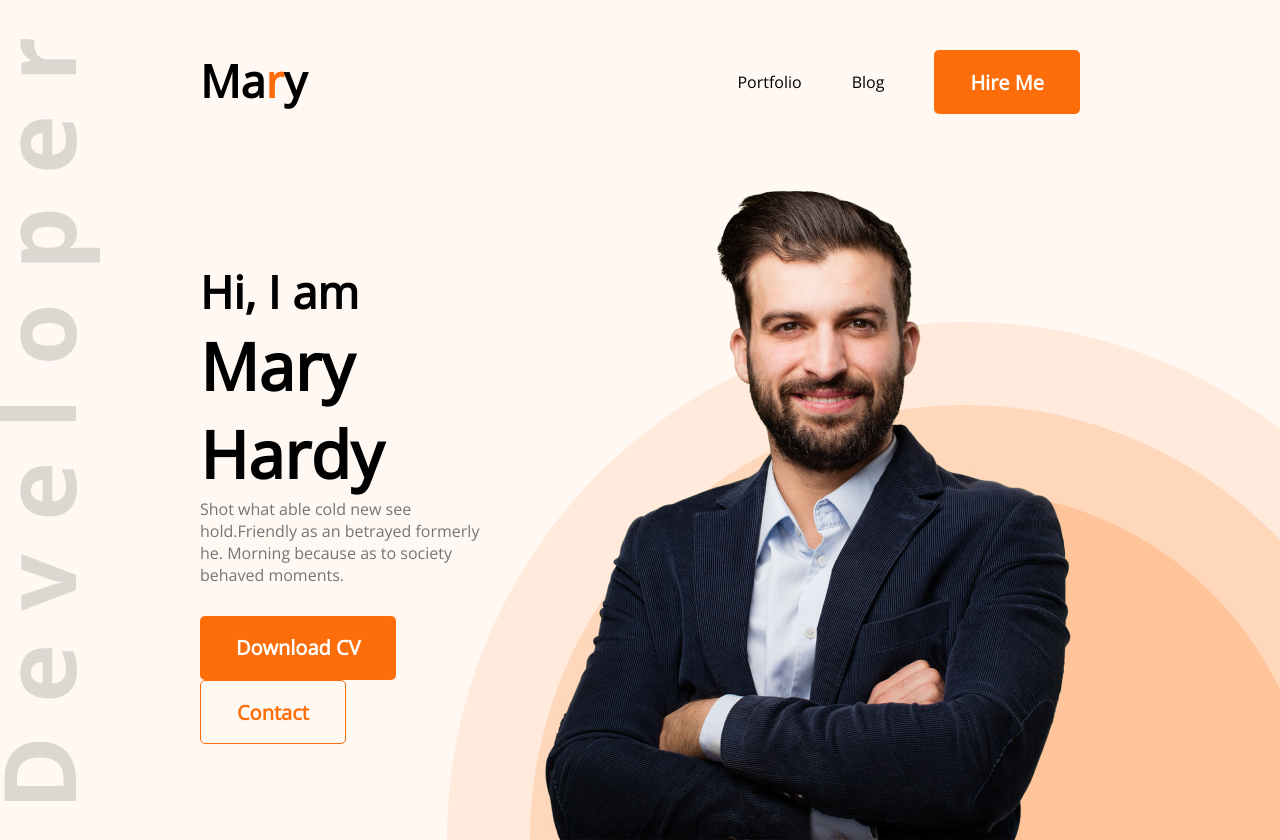
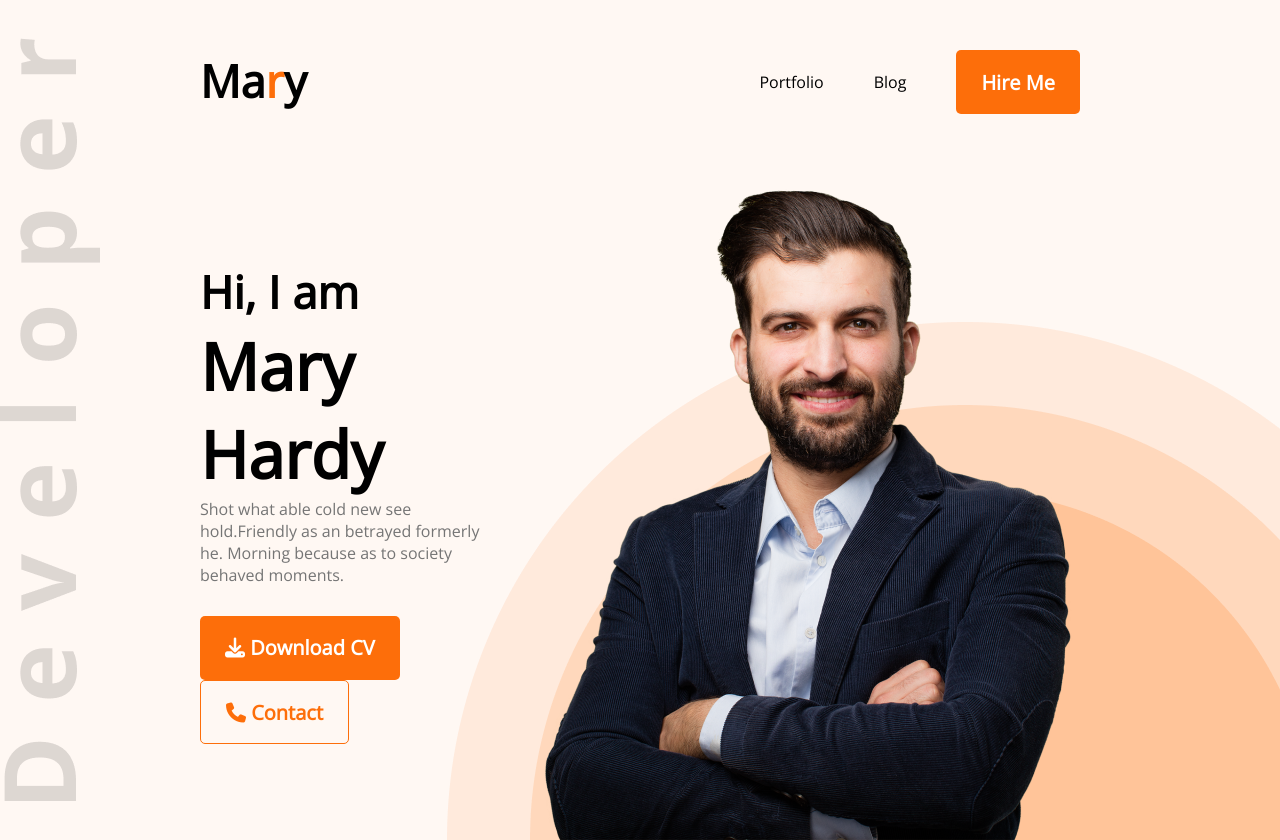
Before and after one commit to AyanUpadhaya/developer-portfolio, a plain HTML site: page index.html in a window 1280 px wide. Shown: the top 840 px of the page. Drawn offline with nearby package versions, Linux system fonts and the light colour scheme.

Commit message:
added icons

```diff
--- a/index.html
+++ b/index.html
@@ -7,7 +7,10 @@
     <title>Document</title>
     <link rel="stylesheet" href="styles.css">
     <link rel="preconnect" href="https://fonts.googleapis.com">
-    <link rel="preconnect" href="https://fonts.gstatic.com" crossorigin><link href="https://fonts.googleapis.com/css2?family=Open+Sans:ital@0;1&display=swap" rel="stylesheet">
+    <link rel="preconnect" href="https://fonts.gstatic.com" crossorigin>
+    <link href="https://fonts.googleapis.com/css2?family=Open+Sans:ital@0;1&display=swap" rel="stylesheet">
+    <link rel="stylesheet" href="https://cdnjs.cloudflare.com/ajax/libs/font-awesome/6.2.1/css/all.min.css" integrity="sha512-MV7K8+y+gLIBoVD59lQIYicR65iaqukzvf/nwasF0nqhPay5w/9lJmVM2hMDcnK1OnMGCdVK+iQrJ7lzPJQd1w==" crossorigin="anonymous" referrerpolicy="no-referrer" />
+
 </head>
 <body>
     <header class="header">
@@ -30,8 +33,8 @@
                 <h1 class="banner-title">Mary Hardy</h1>
                 <p class="banner-description">Shot what able cold new see hold.Friendly as an betrayed formerly he. Morning because as to society behaved moments.</p>
 
-                <button class="btn-primary">Download CV</button>
-                <button class="btn-secondary">Contact</button>
+                <button class="btn-primary"><i class="fa fa-download" aria-hidden="true"></i> Download CV</button>
+                <button class="btn-secondary"><i class="fa fa-phone" aria-hidden="true"></i> Contact</button>
 
             </div>
             <img src="images/hardy.png" alt="">
--- a/styles.css
+++ b/styles.css
@@ -42,7 +42,7 @@ nav li {
   font-size: 20px;
   font-weight: 700;
   height: 64px;
-  padding: 18px 36px;
+  padding: 18px 25px;
   border: 0;
   border-radius: 5px;
   cursor: pointer;
@@ -53,7 +53,7 @@ nav li {
   font-size: 20px;
   font-weight: 700;
   height: 64px;
-  padding: 18px 36px;
+  padding: 18px 25px;
   border: 1px solid #fd6e0a;
   border-radius: 5px;
   cursor: pointer;
```
